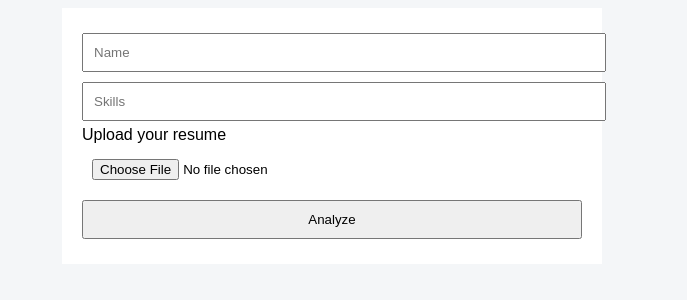
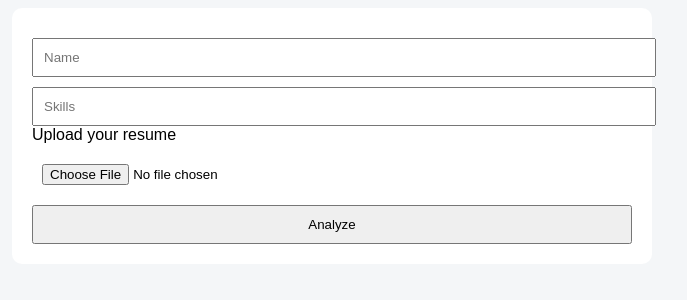
Before and after one commit to SRIKANTH612/Student_Career_Guidance_System, a Flask app: page /index in a window 1280 px wide. Shown: the top 300 px of the page, without its empty margins (308-995 px from the left). Run offline with Flask 3, Linux system fonts and the light colour scheme; the visitor is signed in with stand-in values (Sample User, id 1).

Commit message:
Refactor CSS styles for container and inputs
Updated container width and added border radius.

```diff
--- a/Student_Career_Guidance_System/static/style.css
+++ b/Student_Career_Guidance_System/static/style.css
@@ -1,3 +1,3 @@
-body { font-family: Arial; background: #f4f6f8; }
-.container { max-width: 500px; margin: auto; background: white; padding: 20px; }
-input, button { width: 100%; margin: 5px 0; padding: 10px; }
+body{font-family:Arial;background:#f4f6f8}
+.container{max-width:600px;margin:auto;background:#fff;padding:20px;border-radius:10px}
+input,button{width:100%;padding:10px;margin-top:10px}
```
